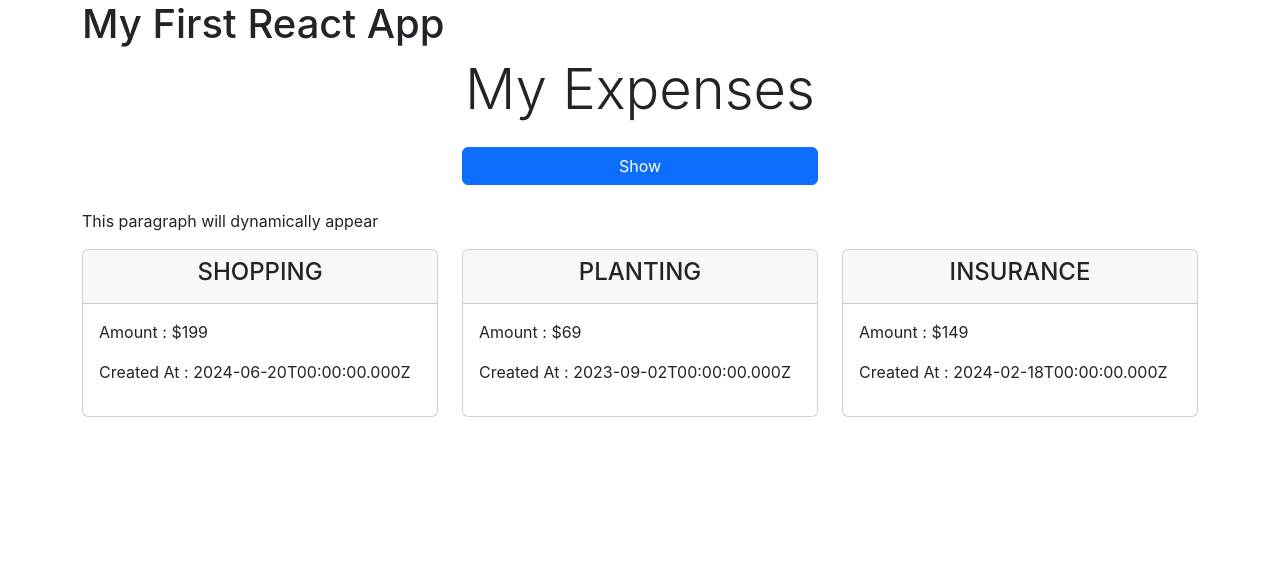
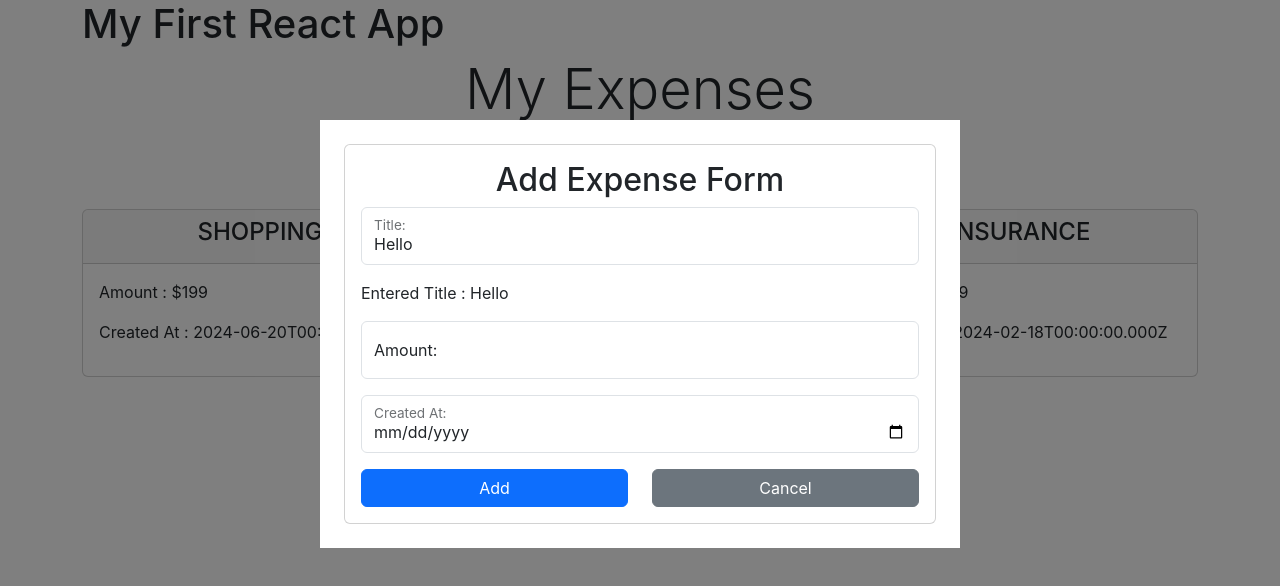
Before and after one commit to synergy2411/db_ui_b2, a React (Create React App) app in the folder frontend-react/: page / in a window 1280 px wide. Both pictures are taken after a click on the button "Show". Shown: the top 586 px of the page. Built offline with nearby package versions, Linux system fonts and the light colour scheme.

Commit message:
controlled comp added

```diff
--- a/frontend-react/src/App.js
+++ b/frontend-react/src/App.js
@@ -4,6 +4,9 @@ function App() {
   return (
     <div className="container">
       <h1>My First React App</h1>
+
+      {/* <ClassBased /> */}
+
       <Expenses />
     </div>
   );
--- /dev/null
+++ b/frontend-react/src/Components/Expenses/ExpenseForm/ExpenseForm.jsx
@@ -0,0 +1,74 @@
+import { useState } from "react";
+import classes from "./ExpenseForm.module.css";
+
+function ExpenseForm() {
+  const [enteredTitle, setEnteredTitle] = useState("Hello");
+
+  const titleChangeHandler = (event) => setEnteredTitle(event.target.value);
+
+  return (
+    <div className={classes["backdrop"]}>
+      <div className={classes["my-model"]}>
+        <div className="card">
+          <div className="card-body">
+            <h2 className="text-center">Add Expense Form</h2>
+            <form>
+              {/* title */}
+              <div className="form-floating mb-3">
+                <input
+                  type="text"
+                  className="form-control"
+                  name="title"
+                  id="title"
+                  placeholder=""
+                  value={enteredTitle}
+                  onChange={titleChangeHandler}
+                />
+                <label htmlFor="title">Title:</label>
+              </div>
+              <p>Entered Title : {enteredTitle}</p>
+
+              {/* amount */}
+              <div className="form-floating mb-3">
+                <input
+                  type="number"
+                  className="form-control"
+                  name="amount"
+                  id="amount"
+                  placeholder=""
+                />
+                <label htmlFor="amount">Amount:</label>
+              </div>
+              {/* createdAt */}
+              <div className="form-floating mb-3">
+                <input
+                  type="date"
+                  className="form-control"
+                  name="created-at"
+                  id="created-at"
+                  placeholder=""
+                />
+                <label htmlFor="created-at">Created At:</label>
+              </div>
+              {/* button */}
+              <div className="row">
+                <div className="col-6">
+                  <div className="d-grid">
+                    <button className="btn btn-primary">Add</button>
+                  </div>
+                </div>
+                <div className="col-6">
+                  <div className="d-grid">
+                    <button className="btn btn-secondary">Cancel</button>
+                  </div>
+                </div>
+              </div>
+            </form>
+          </div>
+        </div>
+      </div>
+    </div>
+  );
+}
+
+export default ExpenseForm;
--- /dev/null
+++ b/frontend-react/src/Components/Expenses/ExpenseForm/ExpenseForm.module.css
@@ -0,0 +1,20 @@
+.backdrop {
+  background-color: rgba(0, 0, 0, 0.5);
+  top: 0;
+  left: 0;
+  z-index: 50;
+  width: 100vw;
+  height: 100vh;
+  position: fixed;
+}
+
+.my-model {
+  background-color: #fff;
+  top: 15vh;
+  left: 25vw;
+  z-index: 70;
+  width: 50vw;
+  height: auto;
+  position: fixed;
+  padding: 24px;
+}
--- a/frontend-react/src/Components/Expenses/Expenses.jsx
+++ b/frontend-react/src/Components/Expenses/Expenses.jsx
@@ -1,5 +1,6 @@
 import { useState } from "react";
 import ExpenseItem from "./ExpenseItem/ExpenseItem";
+import ExpenseForm from "./ExpenseForm/ExpenseForm";
 
 function Expenses() {
   let expenses = [
@@ -25,10 +26,9 @@ function Expenses() {
 
   const [show, setShow] = useState(false);
 
-  //   let show = false;
-
   const showClickHandler = () => {
     setShow(!show);
+    //   show = !show;     // NEVER EVER CHANGE STATE MUTABLY
   };
 
   return (
@@ -39,13 +39,13 @@ function Expenses() {
         <div className="col-4 offset-4">
           <div className="d-grid">
             <button className="btn btn-primary" onClick={showClickHandler}>
-              Show
+              {show ? "Hide" : "Show"}
             </button>
           </div>
         </div>
       </div>
 
-      {show && <p>This paragraph will dynamically appear</p>}
+      {show && <ExpenseForm />}
 
       <div className="row">
         {expenses.map((exp) => (
```
Also changed, not shown: frontend-react/src/Components/Playground/ClassBased.jsx (added, +43 -0 lines).
